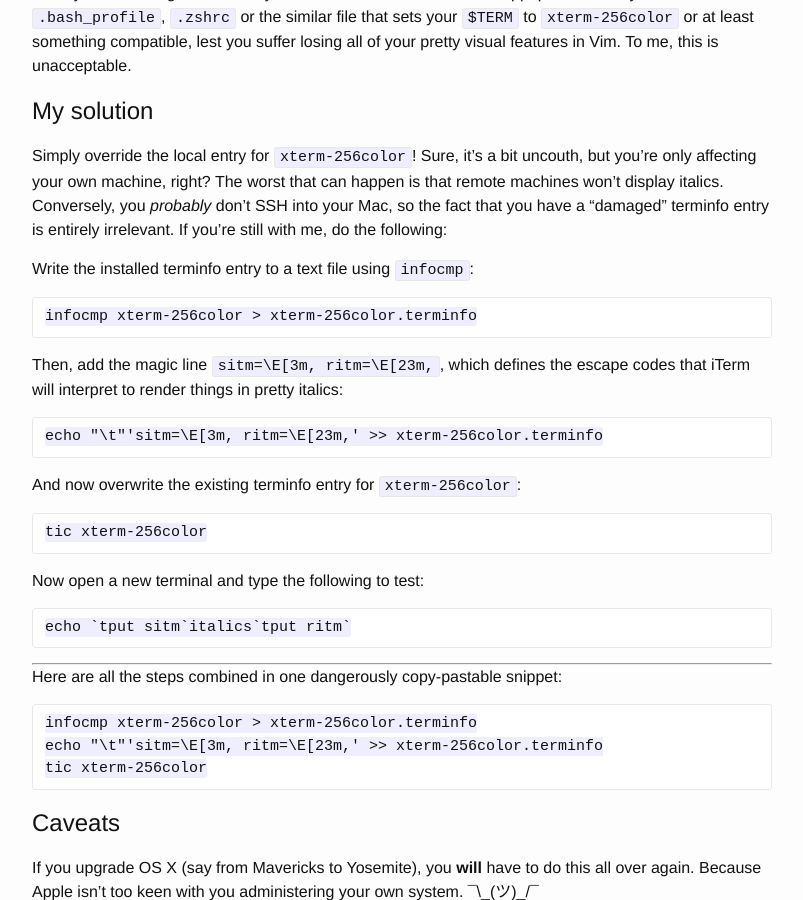
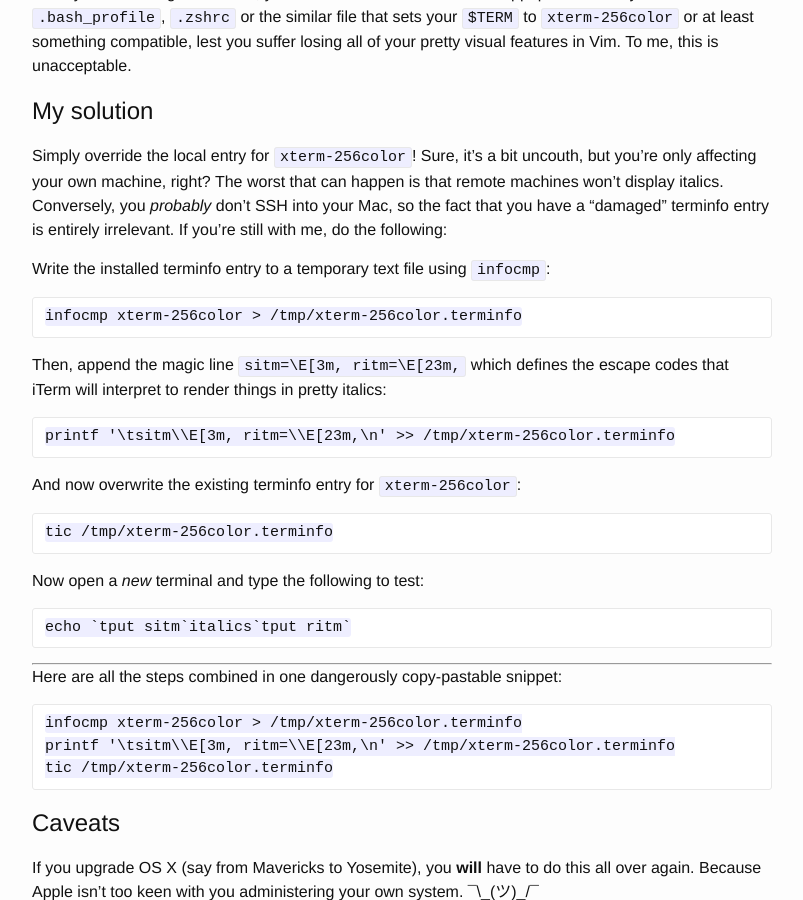
Before and after one commit to eddieantonio/blog, a Jekyll site: the page built from _posts/2015-04-16-iterm-italics.md, in a window 1280 px wide and 900 px high, scrolled down 674 px. Shown: the whole window, without its empty margins (238-1041 px from the left). Built offline with Jekyll 4.4.1, drawn with Linux system fonts in a browser that asks for light colours.

Commit message:
Increase compatibility of commands.

```diff
--- a/_posts/2015-04-16-iterm-italics.md
+++ b/_posts/2015-04-16-iterm-italics.md
@@ -40,21 +40,21 @@ Conversely, you _probably_ don't SSH into your Mac, so the fact that you
 have a "damaged" terminfo entry is entirely irrelevant. If you're still
 with me, do the following:
 
-Write the installed terminfo entry to a text file using `infocmp`:
+Write the installed terminfo entry to a temporary text file using `infocmp`:
 
-    infocmp xterm-256color > xterm-256color.terminfo
+    infocmp xterm-256color > /tmp/xterm-256color.terminfo
 
-Then, add the magic line `sitm=\E[3m, ritm=\E[23m,`, which defines the
+Then, append the magic line `sitm=\E[3m, ritm=\E[23m,` which defines the
 escape codes that iTerm will interpret to render things in pretty
 italics:
 
-    echo "\t"'sitm=\E[3m, ritm=\E[23m,' >> xterm-256color.terminfo
+    printf '\tsitm\\E[3m, ritm=\\E[23m,\n' >> /tmp/xterm-256color.terminfo
 
 And now overwrite the existing terminfo entry for `xterm-256color`:
 
-    tic xterm-256color
+    tic /tmp/xterm-256color.terminfo
 
-Now open a new terminal and type the following to test:
+Now open a *new* terminal and type the following to test:
 
     echo `tput sitm`italics`tput ritm`
 
@@ -63,9 +63,9 @@ Now open a new terminal and type the following to test:
 Here are all the steps combined in one dangerously copy-pastable
 snippet:
 
-    infocmp xterm-256color > xterm-256color.terminfo
-    echo "\t"'sitm=\E[3m, ritm=\E[23m,' >> xterm-256color.terminfo
-    tic xterm-256color
+    infocmp xterm-256color > /tmp/xterm-256color.terminfo
+    printf '\tsitm\\E[3m, ritm=\\E[23m,\n' >> /tmp/xterm-256color.terminfo
+    tic /tmp/xterm-256color.terminfo
 
 # Caveats
 
```
